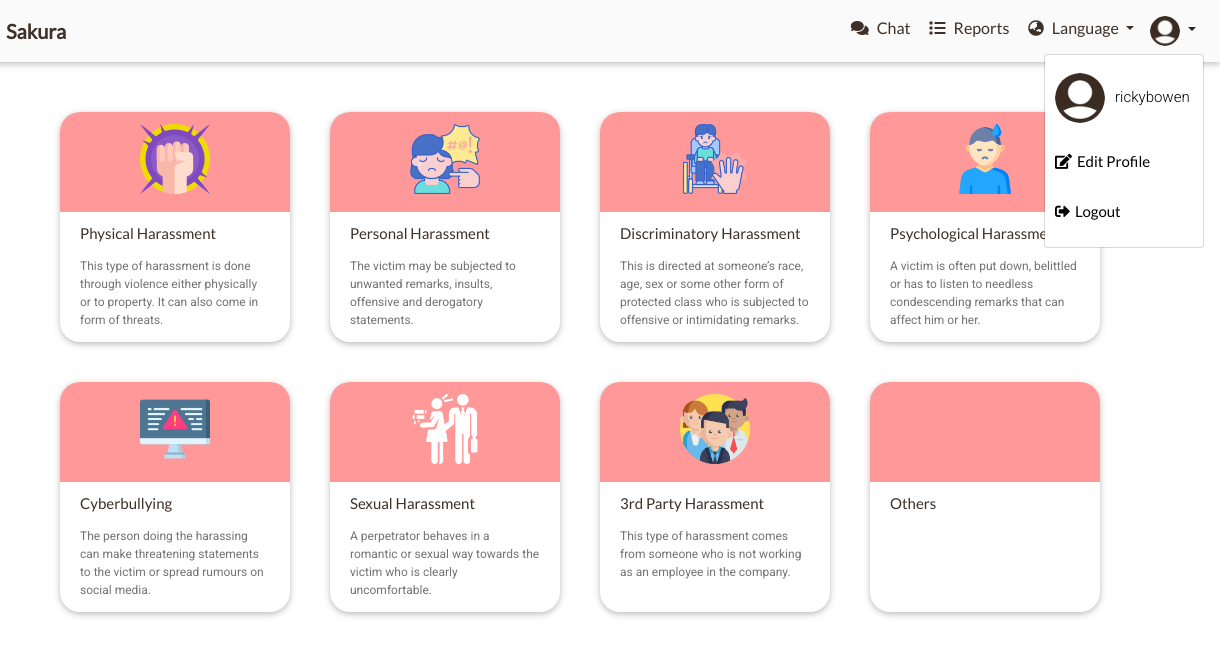
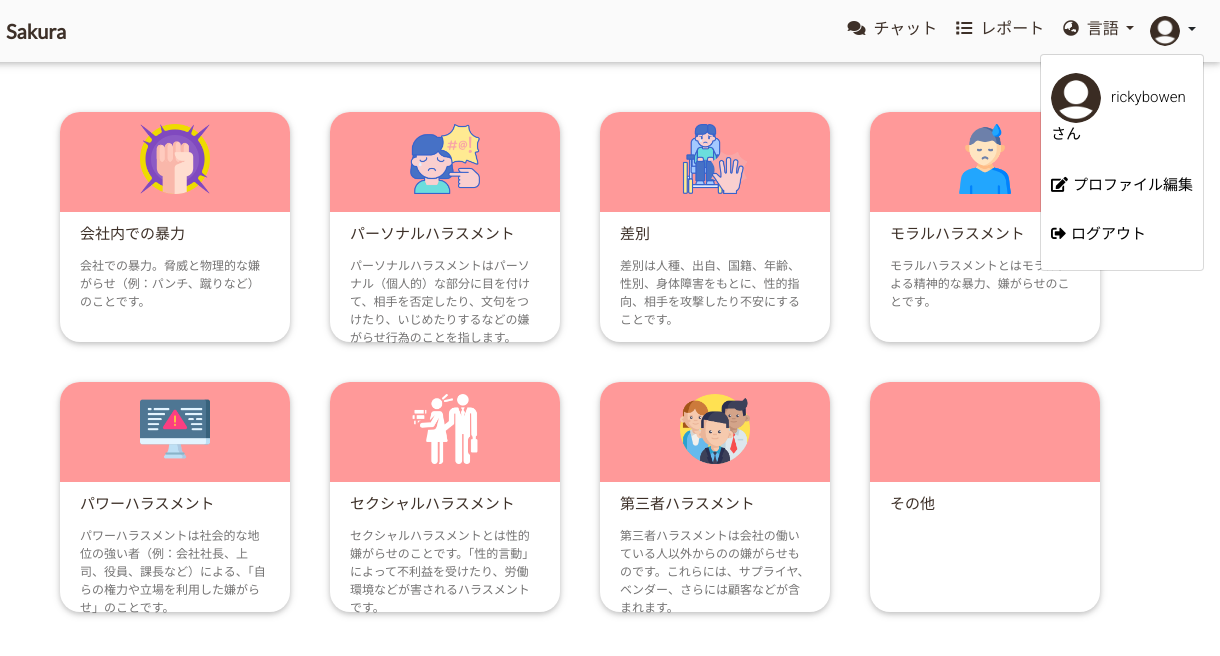
Before and after one commit to erikatorio/poc-sakura-client-side, a plain HTML site: page home.html in a window 1280 px wide. Both pictures are taken after a click on the link 1233 px from the left and 31 px from the top of the page. Shown: the full height of the page, 60-1280 px from the left. Drawn offline with nearby package versions, Linux system fonts and the light colour scheme.

Commit message:
translated category selection page

```diff
--- a/home.html
+++ b/home.html
@@ -35,19 +35,19 @@
     <div class="collapse navbar-collapse" id="navbarSupportedContent-555">
       <ul class="navbar-nav ml-auto nav-flex-icons">
         <li class="nav-item">
-          <a class="nav-link t-nav" onclick="showChat()" href="#"><i class="fas fa-comments"></i>Chat</a>
+          <a class="nav-link t-nav" onclick="showChat()" href="#"><i class="fas fa-comments"></i>チャット</a>
         </li>
         <li class="nav-item">
-          <a class="nav-link t-nav" href="reports.html"><i class="fas fa-list"></i>Reports</a>
+          <a class="nav-link t-nav" href="reports.html"><i class="fas fa-list"></i>レポート</a>
         </li>
         <li class="nav-item active">
           <a class="nav-link t-nav dropdown-toggle" href="home.html" data-toggle="dropdown"
-          aria-haspopup="true" aria-expanded="false"><i class="fas fa-globe-asia"></i>Language
+          aria-haspopup="true" aria-expanded="false"><i class="fas fa-globe-asia"></i>言語
           </a>
           <div class="dropdown-menu dropdown-menu-lg-right dropdown-secondary"
             aria-labelledby="navbarDropdownMenuLink-55">
-            <a class="dropdown-item t-nav" href="#">English</a>
-            <a class="dropdown-item t-nav" href="#">Japanese</a>
+            <a class="dropdown-item t-nav" href="#">英語</a>
+            <a class="dropdown-item t-nav" href="#">日本語</a>
           </div>
         </li>
         <li class="nav-item avatar dropdown">
@@ -60,10 +60,10 @@
             aria-labelledby="navbarDropdownMenuLink-55">
             <div class="logo-wrapper sn-ad-avatar-wrapper">
               <a href="#"><img id="profpicx" src="./img/user.png"
-                  class="rounded-circle"><span>rickybowen</span></a>
+                  class="rounded-circle"><span>rickybowen</span>さん</a>
             </div>
-            <a class="dropdown-item t-nav" href="editprofile.html"><i class="fas fa-edit"></i>Edit Profile</a>
-            <a class="dropdown-item t-nav" href="index.html"><i class="fas fa-sign-out-alt"></i>Logout</a>
+            <a class="dropdown-item t-nav" href="editprofile.html"><i class="fas fa-edit"></i>プロファイル編集</a>
+            <a class="dropdown-item t-nav" href="index.html"><i class="fas fa-sign-out-alt"></i>ログアウト</a>
           </div>
         </li>
       </ul>
@@ -84,9 +84,9 @@
           <div class="mask rgba-white-slight"></div>
           <div class="card-body">
             <!-- Title -->
-            <p class="card-title">Physical Harassment</p>
+            <p class="card-title">会社内での暴力</p>
             <!-- Text -->
-            <p class="card-text">This type of harassment is done through violence either physically or to property. It can also come in form of threats.</p>
+            <p class="card-text">会社での暴力。脅威と物理的な嫌がらせ（例：パンチ、蹴りなど）のことです。</p>
           </div>
         </a>
       </div>
@@ -100,9 +100,9 @@
           <div class="mask rgba-white-slight"></div>
           <div class="card-body">
             <!-- Title -->
-            <p class="card-title">Personal Harassment</p>
+            <p class="card-title">パーソナルハラスメント</p>
             <!-- Text -->
-            <p class="card-text">The victim may be subjected to unwanted remarks, insults, offensive and derogatory statements.</p>
+            <p class="card-text">パーソナルハラスメントはパーソナル（個人的）な部分に目を付けて、相手を否定したり、文句をつけたり、いじめたりするなどの嫌がらせ行為のことを指します。</p>
           </div>
         </a>
       </div>
@@ -116,9 +116,9 @@
           <div class="mask rgba-white-slight"></div>
           <div class="card-body">
             <!-- Title -->
-            <p class="card-title">Discriminatory Harassment</p>
+            <p class="card-title">差別</p>
             <!-- Text -->
-            <p class="card-text">This is directed at someone’s race, age, sex or some other form of protected class who is subjected to offensive or intimidating remarks.</p>
+            <p class="card-text">差別は人種、出自、国籍、年齢、性別、身体障害をもとに、性的指向、相手を攻撃したり不安にすることです。</p>
           </div>
         </a>
       </div>
@@ -133,9 +133,9 @@
           <div class="mask rgba-white-slight"></div>
           <div class="card-body">
             <!-- Title -->
-            <p class="card-title">Psychological Harassment</p>
+            <p class="card-title">モラルハラスメント</p>
             <!-- Text -->
-            <p class="card-text">A victim is often put down, belittled or has to listen to needless condescending remarks that can affect him or her.</p>
+            <p class="card-text">モラルハラスメントとはモラルによる精神的な暴力、嫌がらせのことです。</p>
           </div>
         </a>
       </div>
@@ -149,9 +149,9 @@
           <div class="mask rgba-white-slight"></div>
           <div class="card-body">
             <!-- Title -->
-            <p class="card-title">Cyberbullying</p>
+            <p class="card-title">パワーハラスメント</p>
             <!-- Text -->
-            <p class="card-text"> The person doing the harassing can make threatening statements to the victim or spread rumours on social media.</p>
+            <p class="card-text"> パワーハラスメントは社会的な地位の強い者（例：会社社長、上司、役員、課長など）による、「自らの権力や立場を利用した嫌がらせ」のことです。</p>
           </div>
         </a>
       </div>
@@ -165,9 +165,9 @@
           <div class="mask rgba-white-slight"></div>
           <div class="card-body">
             <!-- Title -->
-            <p class="card-title">Sexual Harassment</p>
+            <p class="card-title">セクシャルハラスメント</p>
             <!-- Text -->
-            <p class="card-text">A perpetrator behaves in a romantic or sexual way towards the victim who is clearly uncomfortable.</p>
+            <p class="card-text">セクシャルハラスメントとは性的嫌がらせのことです。「性的言動」によって不利益を受けたり、労働環境などが害されるハラスメントです。</p>
           </div>
         </a>
       </div>
@@ -181,9 +181,9 @@
           <div class="mask rgba-white-slight"></div>
           <div class="card-body">
             <!-- Title -->
-            <p class="card-title">3rd Party Harassment</p>
+            <p class="card-title">第三者ハラスメント</p>
             <!-- Text -->
-            <p class="card-text">This type of harassment comes from someone who is not working as an employee in the company.</p>
+            <p class="card-text">第三者ハラスメントは会社の働いている人以外からのの嫌がらせものです。これらには、サプライヤ、ベンダー、さらには顧客などが含まれます。</p>
           </div>
         </a>
       </div>
@@ -198,7 +198,7 @@
           <div class="mask rgba-white-slight"></div>
           <div class="card-body">
             <!-- Title -->
-            <p class="card-title">Others</p>
+            <p class="card-title">その他</p>
             <!-- Text -->
             <p class="card-text"></p>
           </div>
```
